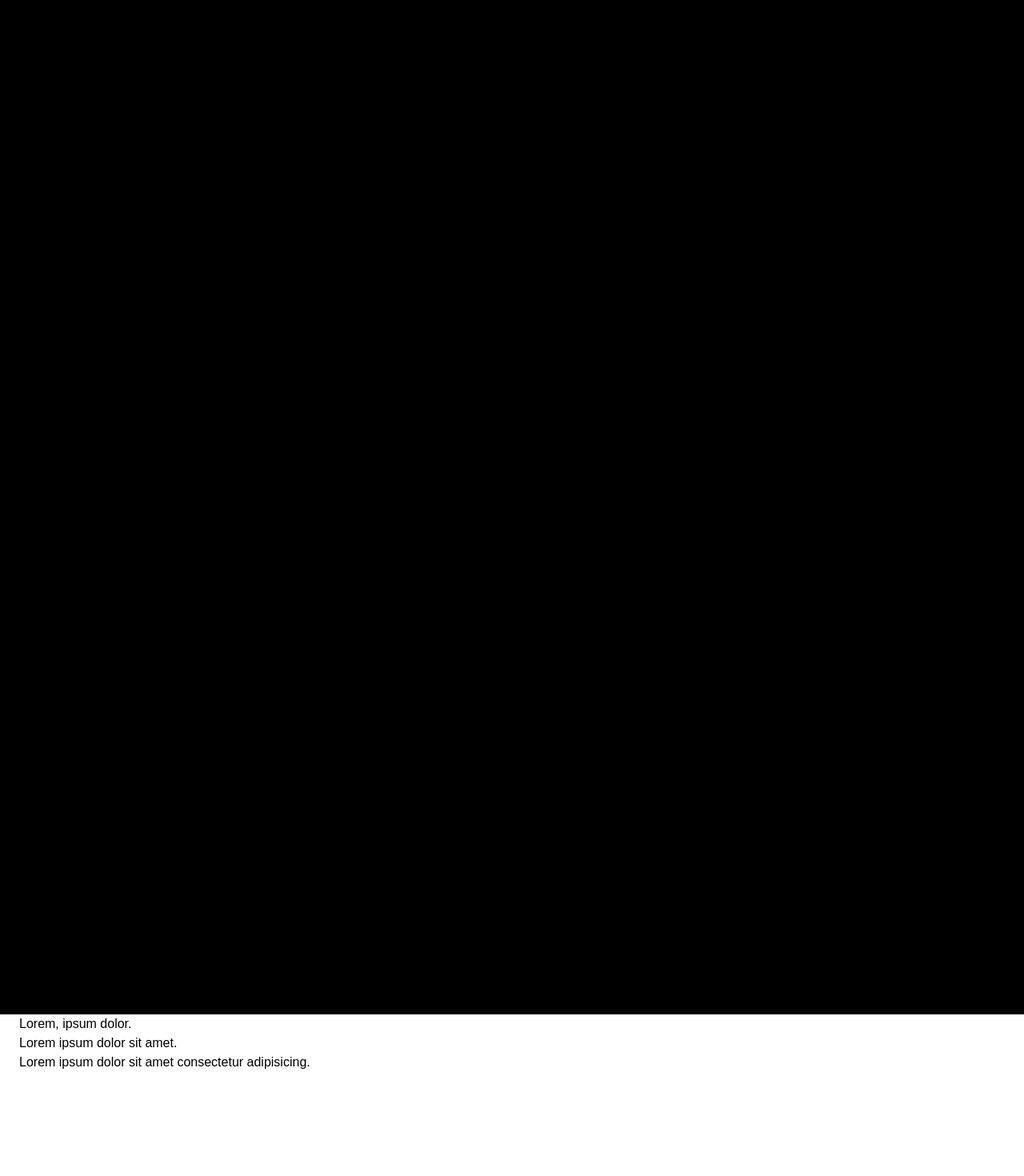
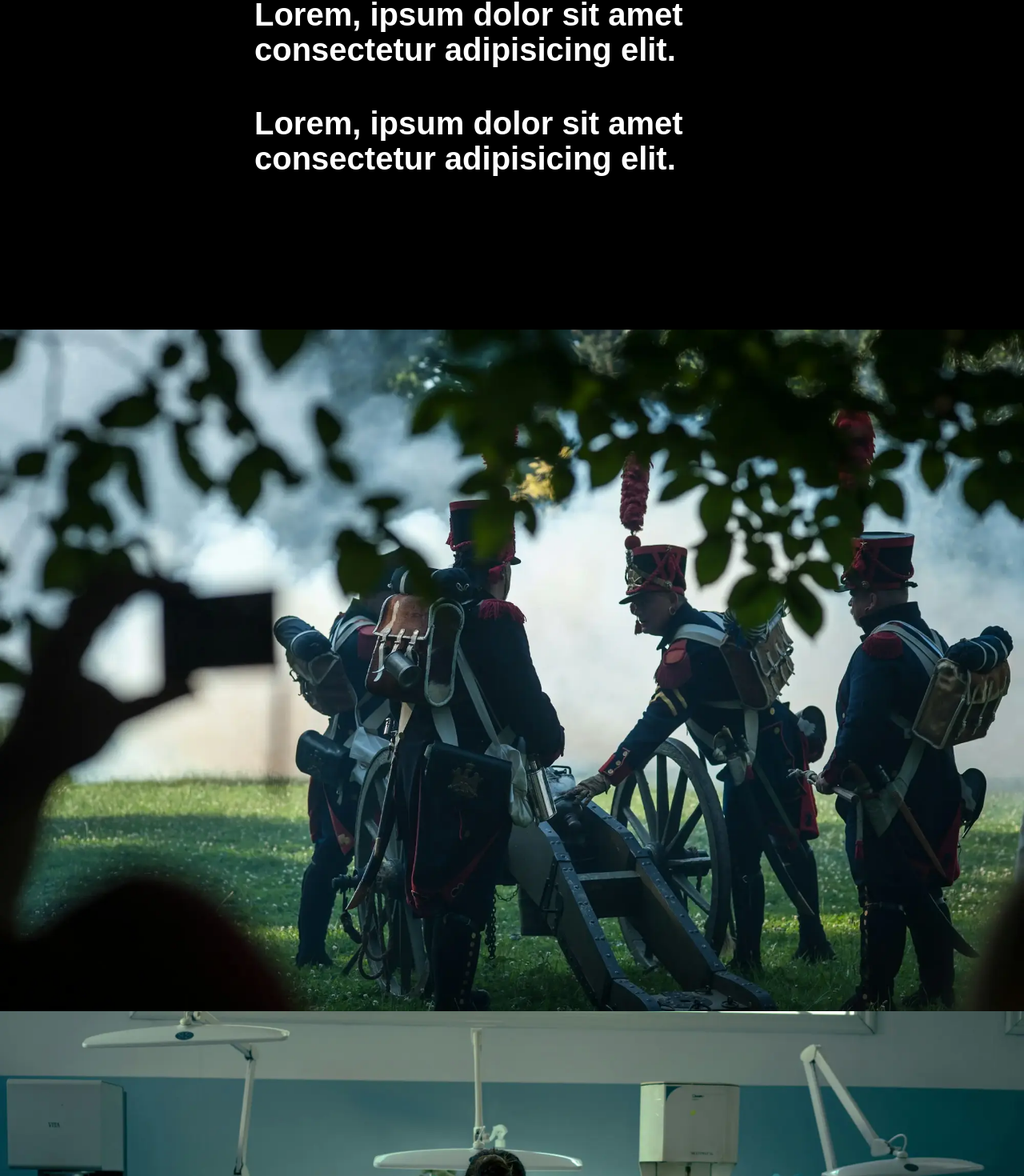
Before and after one commit to diego-teileche/framer-apple-scroll, a React (Vite) app: page / in a window 1280 px wide. Shown: the part 1220-2690 px from the top of the page at 80% size. Before the commit the page ends 2560 px from the top, so only its background shows below. Built offline with nearby package versions, Linux system fonts and the light colour scheme.

Commit message:
Usps Section | Titles with animation added - Images in carousel section added

```diff
--- a/src/App.tsx
+++ b/src/App.tsx
@@ -1,6 +1,7 @@
-import Container from "./components/Container"
 import Header from "./components/Header"
-import Hero from "./components/section/hero"
+import Hero from "./components/section/Hero"
+import Usps from "./components/section/Usps"
+import VideoCarousel from "./components/section/VideoCarousel"
 import "./index.css"
 
 function App() {
@@ -8,18 +9,12 @@ function App() {
 		<>
 			<Header />
 			<main>
-				<Hero />
-				<div>
-					<Container>Lorem, ipsum dolor.</Container>
+				<div className="bg-background">
+					<Hero />
+					<Usps />
 				</div>
-				<div>
-					<Container>Lorem ipsum dolor sit amet.</Container>
-				</div>
-				<div>
-					<Container>
-						Lorem ipsum dolor sit amet consectetur adipisicing.
-					</Container>
-				</div>
+				<VideoCarousel />
+				<div className="h-[300vh]"></div>
 			</main>
 		</>
 	)
--- /dev/null
+++ b/src/components/FadeIn.tsx
@@ -0,0 +1,19 @@
+import { motion } from "framer-motion"
+
+interface Props {
+	children: React.ReactNode
+}
+
+const FadeIn = ({ children }: Props) => {
+	return (
+		<motion.div
+			initial={{ opacity: 0, y: 20 }}
+			whileInView={{ opacity: 1, y: 0 }}
+			viewport={{ margin: "100% 0px -300px 0px" }}
+		>
+			{children}
+		</motion.div>
+	)
+}
+
+export default FadeIn
--- /dev/null
+++ b/src/components/movies.ts
@@ -0,0 +1,37 @@
+export type Movie = {
+	poster: string
+	name: string
+}
+
+export const movies = [
+	{ poster: "/posters/airplane.webp", name: "Airplane" },
+	{
+		poster: "/posters/family-man.webp",
+		name: "Family man",
+	},
+	{
+		poster: "/posters/laboratory.webp",
+		name: "Laboratory",
+	},
+	{ poster: "/posters/napoleon.webp", name: "Napoleon" },
+	{
+		poster: "/posters/person-in-darkness.webp",
+		name: "Person in Darkness",
+	},
+	{
+		poster: "/posters/scary-building.webp",
+		name: "Scary Building",
+	},
+	{ poster: "/posters/stars.webp", name: "Stars" },
+]
+
+export const randomMoviesSet1 = movies
+	.sort(() => Math.random() - 0.5)
+	.concat(movies.sort(() => Math.random() - 0.5))
+	.concat(movies.sort(() => Math.random() - 0.5))
+
+export const randomMoviesSet2 = movies
+	.sort(() => Math.random() - 0.5)
+	.concat(movies.sort(() => Math.random() - 0.5))
+	.concat(movies.sort(() => Math.random() - 0.5))
+	.sort(() => Math.random() - 0.5)
--- a/src/components/section/Hero.tsx
+++ b/src/components/section/Hero.tsx
@@ -14,7 +14,7 @@ const Hero = () => {
 	const opacity = useTransform(scrollYProgress, [0, 0.7, 1], [1, 1, 0])
 
 	return (
-		<div className="relative h-[300vh] bg-background text-white">
+		<div className="relative bg-background text-white">
 			<motion.div
 				style={{ opacity }}
 				ref={videoContainerRef}
--- /dev/null
+++ b/src/components/section/Usps.tsx
@@ -0,0 +1,24 @@
+import Container from "../Container"
+import FadeIn from "../FadeIn"
+
+const Usps = () => {
+	return (
+		<Container className="relative z-10 text-4xl font-bold py-36 text-white space-y-12 max-w-[692px]">
+			<FadeIn>
+				<p>Lorem, ipsum dolor sit amet consectetur adipisicing elit.</p>
+			</FadeIn>
+			<FadeIn>
+				<p>Lorem, ipsum dolor sit amet consectetur adipisicing elit.</p>
+			</FadeIn>
+			<FadeIn>
+				<p>Lorem, ipsum dolor sit amet consectetur adipisicing elit.</p>
+			</FadeIn>
+			<FadeIn>
+				<p>Lorem, ipsum dolor sit amet consectetur adipisicing elit.</p>
+			</FadeIn>
+			<div></div>
+		</Container>
+	)
+}
+
+export default Usps
--- /dev/null
+++ b/src/components/section/VideoCarousel.tsx
@@ -0,0 +1,38 @@
+import { movies, randomMoviesSet1, randomMoviesSet2 } from "../movies"
+
+const VideoCarousel = () => {
+	return (
+		<div className="bg-background">
+			<div>
+				<img src={movies[0].poster} alt={movies[0].name} />
+			</div>
+			<div>
+				<img src={movies[1].poster} alt={movies[1].name} />
+			</div>
+			<div>
+				<img src={movies[2].poster} alt={movies[2].name} />
+			</div>
+
+			<div>
+				{randomMoviesSet1.map((movie, index) => (
+					<img
+						src={movie.poster}
+						alt={movie.name}
+						key={`${movie.name}-${index}`}
+					/>
+				))}
+			</div>
+			<div>
+				{randomMoviesSet2.map((movie, index) => (
+					<img
+						src={movie.poster}
+						alt={movie.name}
+						key={`${movie.name}-${index}`}
+					/>
+				))}
+			</div>
+		</div>
+	)
+}
+
+export default VideoCarousel
--- a/tailwind.config.js
+++ b/tailwind.config.js
@@ -19,7 +19,7 @@ export default {
 			xl: "1.3125rem",
 			"2xl": "1.5rem",
 			"3xl": "1.75rem",
-			"4xl": "2.5rem",
+			"4xl": ["2.5rem", "1.1"],
 			"5xl": ["4.5rem", "1.05"],
 		},
 		extend: {},
```
